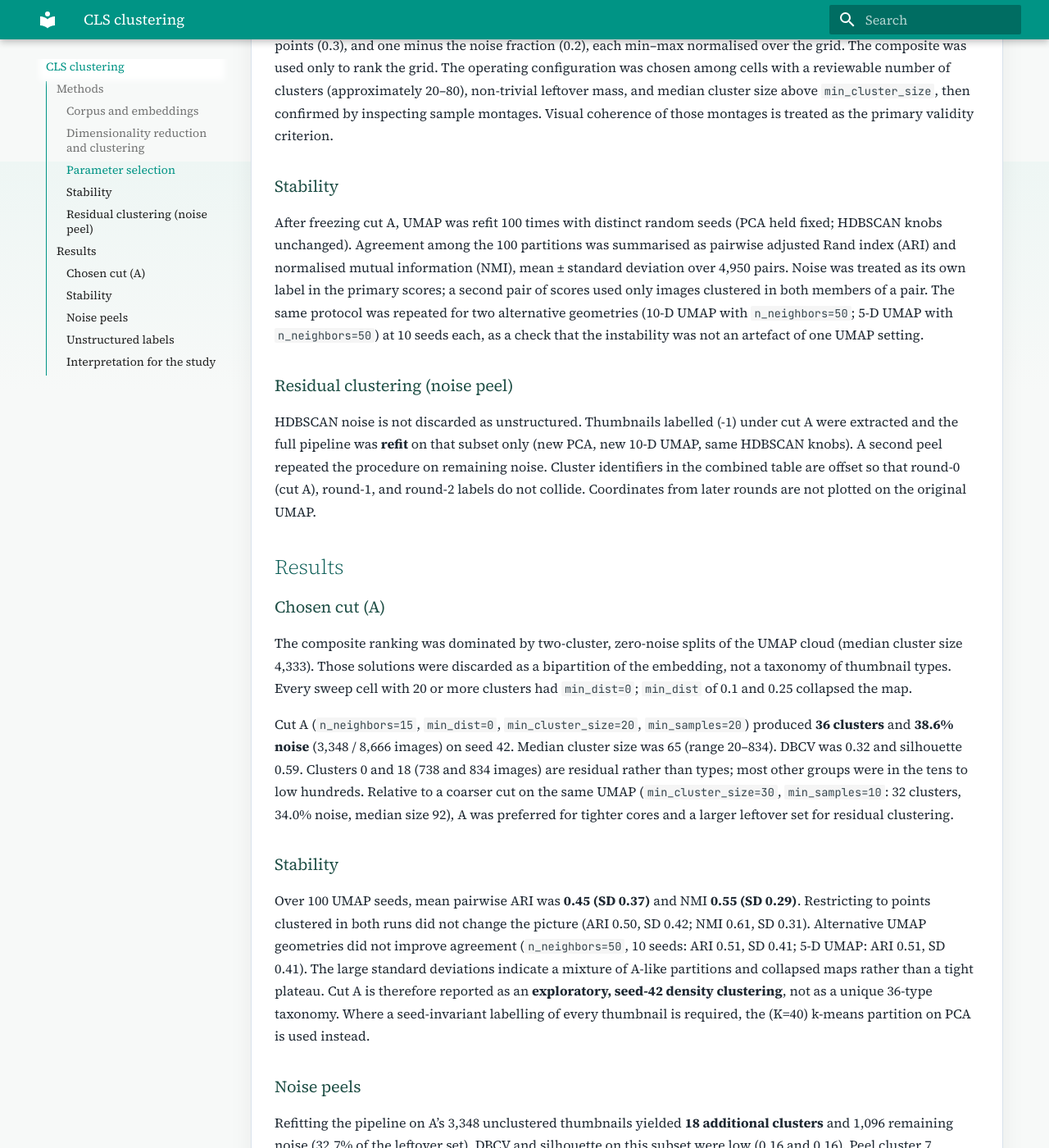
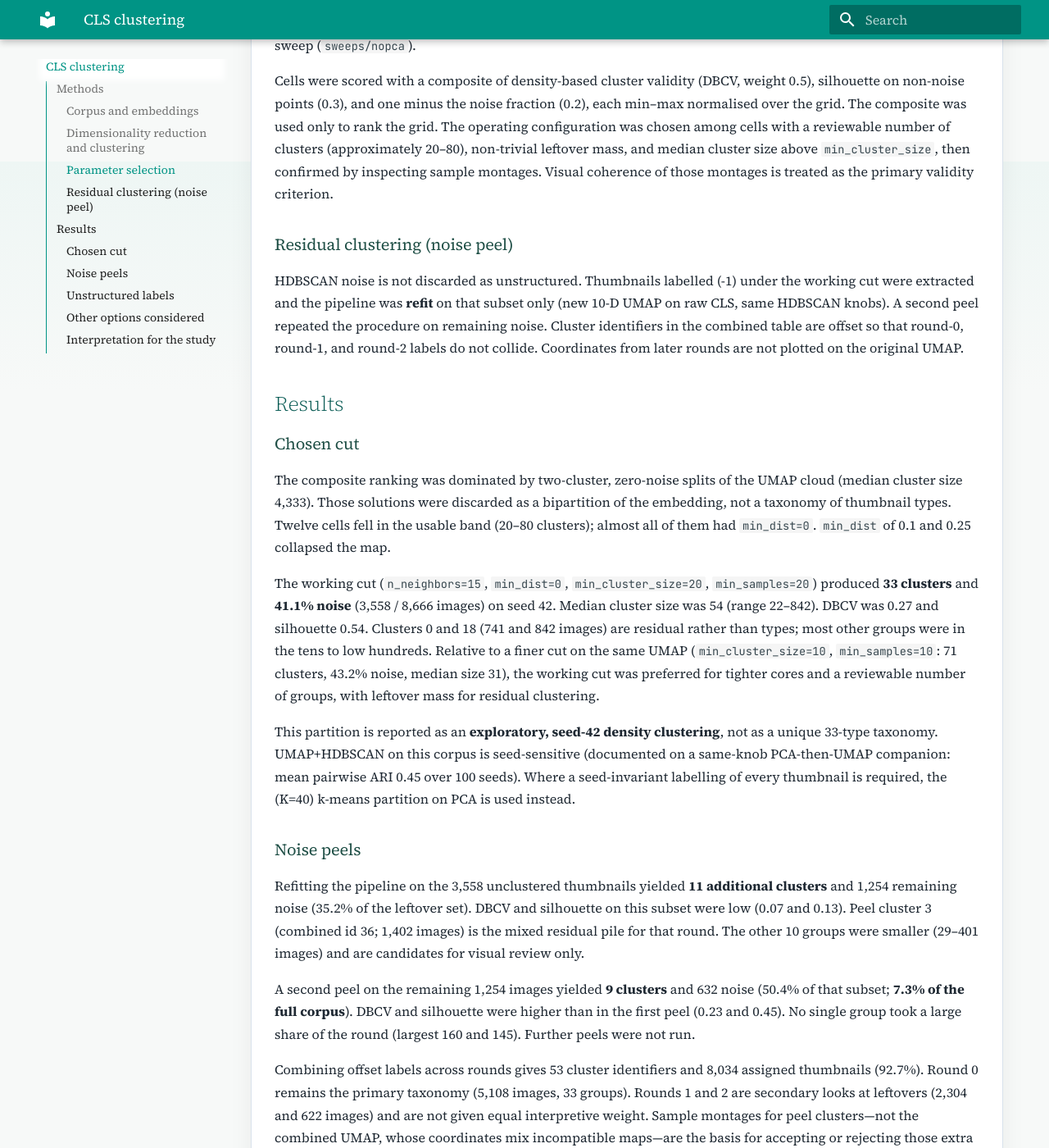
Before and after one commit to lyashevska/thmbnails, an MkDocs documentation site: the page built from docs/cls_clustering.md, in a window 1280 px wide and 1400 px high, scrolled down 1203 px. Shown: the whole window at 82% size. Built offline with MkDocs 1.6.1 and Material for MkDocs 9.7.7, drawn with Linux system fonts in a browser that asks for light colours; some of the changed text lies outside the part shown.

Commit message:
Rewrite CLS clustering methods around the no-PCA working cut
Document UMAP-HDBSCAN on raw CLS, the nopca sweep and peels, and
keep PCA-UMAP, PCA-HDBSCAN, and k-means as brief alternatives.

```diff
--- a/docs/cls_clustering.md
+++ b/docs/cls_clustering.md
@@ -1,6 +1,6 @@
 # CLS embedding clustering: methods and results
 
-Short write-up for the thumbnail-level (CLS) density clustering. Figures to inspect: `data/dinov3_cls_clusters/sweep-A-n15-mcs20-ms20/umap.png` and `samples/cluster_*/_grid.jpg`; peel grids under `sweep-A-n15-mcs20-ms20-r1/` and `-r2/`. Run log: [dinov3_runs.md](dinov3_runs.md).
+Short write-up for the thumbnail-level (CLS) density clustering. Figures to inspect: `data/dinov3_cls_clusters/nopca-n15-mcs20-ms20/umap.png` and `samples/cluster_*/_grid.jpg`; peel grids under `nopca-n15-mcs20-ms20-r1/` and `-r2/`. Run log: [dinov3_runs.md](dinov3_runs.md).
 
 ## Methods
 
@@ -12,61 +12,63 @@
 
 ### Dimensionality reduction and clustering
 
-CLS vectors are reduced with PCA (50 components, 59.0% of variance retained, random state 42). Density clustering is performed in a 10-dimensional UMAP embedding of that PCA space (cosine metric, `n_neighbors=15`, `min_dist=0`, random state 42). A separate two-dimensional UMAP with the same neighbourhood parameters is used only for visualisation, not for assigning labels.
+Density clustering is performed in a 10-dimensional UMAP embedding of the raw 1024-D CLS vectors (cosine metric, `n_neighbors=15`, `min_dist=0`, random state 42). There is no PCA step. A separate two-dimensional UMAP with the same neighbourhood parameters is used only for visualisation, not for assigning labels.
 
-HDBSCAN is fit in the 10-D UMAP with Euclidean distance, excess-of-mass cluster selection, `min_cluster_size=20`, and `min_samples=20`. Points not assigned to a cluster are labelled noise (\(-1\)) and are treated as unstructured. In addition, after inspecting sample montages, oversized mixed groups (a large share of a round’s mass, visually heterogeneous) are treated as **residual / unstructured clusters**, not as thumbnail types. This configuration is referred to below as **cut A**.
+HDBSCAN is fit in the 10-D UMAP with Euclidean distance, excess-of-mass cluster selection, `min_cluster_size=20`, and `min_samples=20`. Points not assigned to a cluster are labelled noise (\(-1\)) and are treated as unstructured. In addition, after inspecting sample montages, oversized mixed groups (a large share of a round’s mass, visually heterogeneous) are treated as **residual / unstructured clusters**, not as thumbnail types. This configuration is the working cut (`nopca-n15-mcs20-ms20`).
 
+HDBSCAN on 50-D PCA, PCA then UMAP then HDBSCAN, and \(K=40\) k-means on PCA were also run. They are not the operating typology; see [Other options considered](#other-options-considered).
 
 ### Parameter selection
 
-UMAP neighbourhood size (`n_neighbors` ∈ {15, 30, 50}), UMAP `min_dist` ∈ {0.0, 0.1, 0.25}, and HDBSCAN `min_cluster_size` ∈ {10, 20, 30, 50} and `min_samples` ∈ {5, 10, \(\min\_cluster\_size\)} were crossed (99 unique cells after dropping duplicate `min_samples` pairs). Each cell used the same PCA, 10-D UMAP clustering space, and excess-of-mass HDBSCAN. Two-dimensional plots and thumbnail grids were not generated during the sweep.
+UMAP neighbourhood size (`n_neighbors` ∈ {15, 30, 50}), UMAP `min_dist` ∈ {0.0, 0.1, 0.25}, and HDBSCAN `min_cluster_size` ∈ {10, 20, 30, 50} and `min_samples` ∈ {5, 10, \(\min\_cluster\_size\)} were crossed (99 unique cells after dropping duplicate `min_samples` pairs). Each cell used raw CLS as the UMAP source, a 10-D UMAP clustering space, and excess-of-mass HDBSCAN. Two-dimensional plots and thumbnail grids were not generated during the sweep (`sweeps/nopca`).
 
 Cells were scored with a composite of density-based cluster validity (DBCV, weight 0.5), silhouette on non-noise points (0.3), and one minus the noise fraction (0.2), each min–max normalised over the grid. The composite was used only to rank the grid. The operating configuration was chosen among cells with a reviewable number of clusters (approximately 20–80), non-trivial leftover mass, and median cluster size above `min_cluster_size`, then confirmed by inspecting sample montages. Visual coherence of those montages is treated as the primary validity criterion.
 
-### Stability
-
-After freezing cut A, UMAP was refit 100 times with distinct random seeds (PCA held fixed; HDBSCAN knobs unchanged). Agreement among the 100 partitions was summarised as pairwise adjusted Rand index (ARI) and normalised mutual information (NMI), mean ± standard deviation over 4,950 pairs. Noise was treated as its own label in the primary scores; a second pair of scores used only images clustered in both members of a pair. The same protocol was repeated for two alternative geometries (10-D UMAP with `n_neighbors=50`; 5-D UMAP with `n_neighbors=50`) at 10 seeds each, as a check that the instability was not an artefact of one UMAP setting.
-
 ### Residual clustering (noise peel)
 
-HDBSCAN noise is not discarded as unstructured. Thumbnails labelled \(-1\) under cut A were extracted and the full pipeline was **refit** on that subset only (new PCA, new 10-D UMAP, same HDBSCAN knobs). A second peel repeated the procedure on remaining noise. Cluster identifiers in the combined table are offset so that round-0 (cut A), round-1, and round-2 labels do not collide. Coordinates from later rounds are not plotted on the original UMAP.
+HDBSCAN noise is not discarded as unstructured. Thumbnails labelled \(-1\) under the working cut were extracted and the pipeline was **refit** on that subset only (new 10-D UMAP on raw CLS, same HDBSCAN knobs). A second peel repeated the procedure on remaining noise. Cluster identifiers in the combined table are offset so that round-0, round-1, and round-2 labels do not collide. Coordinates from later rounds are not plotted on the original UMAP.
 
 ## Results
 
-### Chosen cut (A)
+### Chosen cut
 
-The composite ranking was dominated by two-cluster, zero-noise splits of the UMAP cloud (median cluster size 4,333). Those solutions were discarded as a bipartition of the embedding, not a taxonomy of thumbnail types. Every sweep cell with 20 or more clusters had `min_dist=0`; `min_dist` of 0.1 and 0.25 collapsed the map.
+The composite ranking was dominated by two-cluster, zero-noise splits of the UMAP cloud (median cluster size 4,333). Those solutions were discarded as a bipartition of the embedding, not a taxonomy of thumbnail types. Twelve cells fell in the usable band (20–80 clusters); almost all of them had `min_dist=0`. `min_dist` of 0.1 and 0.25 collapsed the map.
 
-Cut A (`n_neighbors=15`, `min_dist=0`, `min_cluster_size=20`, `min_samples=20`) produced **36 clusters** and **38.6% noise** (3,348 / 8,666 images) on seed 42. Median cluster size was 65 (range 20–834). DBCV was 0.32 and silhouette 0.59. Clusters 0 and 18 (738 and 834 images) are residual rather than types; most other groups were in the tens to low hundreds. Relative to a coarser cut on the same UMAP (`min_cluster_size=30`, `min_samples=10`: 32 clusters, 34.0% noise, median size 92), A was preferred for tighter cores and a larger leftover set for residual clustering.
+The working cut (`n_neighbors=15`, `min_dist=0`, `min_cluster_size=20`, `min_samples=20`) produced **33 clusters** and **41.1% noise** (3,558 / 8,666 images) on seed 42. Median cluster size was 54 (range 22–842). DBCV was 0.27 and silhouette 0.54. Clusters 0 and 18 (741 and 842 images) are residual rather than types; most other groups were in the tens to low hundreds. Relative to a finer cut on the same UMAP (`min_cluster_size=10`, `min_samples=10`: 71 clusters, 43.2% noise, median size 31), the working cut was preferred for tighter cores and a reviewable number of groups, with leftover mass for residual clustering.
 
-### Stability
-
-Over 100 UMAP seeds, mean pairwise ARI was **0.45 (SD 0.37)** and NMI **0.55 (SD 0.29)**. Restricting to points clustered in both runs did not change the picture (ARI 0.50, SD 0.42; NMI 0.61, SD 0.31). Alternative UMAP geometries did not improve agreement (`n_neighbors=50`, 10 seeds: ARI 0.51, SD 0.41; 5-D UMAP: ARI 0.51, SD 0.41). The large standard deviations indicate a mixture of A-like partitions and collapsed maps rather than a tight plateau. Cut A is therefore reported as an **exploratory, seed-42 density clustering**, not as a unique 36-type taxonomy. Where a seed-invariant labelling of every thumbnail is required, the \(K=40\) k-means partition on PCA is used instead.
+This partition is reported as an **exploratory, seed-42 density clustering**, not as a unique 33-type taxonomy. UMAP+HDBSCAN on this corpus is seed-sensitive (documented on a same-knob PCA-then-UMAP companion: mean pairwise ARI 0.45 over 100 seeds). Where a seed-invariant labelling of every thumbnail is required, the \(K=40\) k-means partition on PCA is used instead.
 
 ### Noise peels
 
-Refitting the pipeline on A’s 3,348 unclustered thumbnails yielded **18 additional clusters** and 1,096 remaining noise (32.7% of the leftover set). DBCV and silhouette on this subset were low (0.16 and 0.16). Peel cluster 7 (combined id 43; 1,231 images) is the mixed residual pile for that round. The other 17 groups were small (27–207 images) and are candidates for visual review only.
+Refitting the pipeline on the 3,558 unclustered thumbnails yielded **11 additional clusters** and 1,254 remaining noise (35.2% of the leftover set). DBCV and silhouette on this subset were low (0.07 and 0.13). Peel cluster 3 (combined id 36; 1,402 images) is the mixed residual pile for that round. The other 10 groups were smaller (29–401 images) and are candidates for visual review only.
 
-A second peel on the remaining 1,096 images yielded **6 clusters** and 316 noise (28.8% of that subset; **3.6% of the full corpus**). DBCV and silhouette were higher than in the first peel (0.36 and 0.38), consistent with a smaller leftover pool. Peel cluster 1 (combined id 55; 346 images) is the residual pile for that round. Further peels were not run.
+A second peel on the remaining 1,254 images yielded **9 clusters** and 632 noise (50.4% of that subset; **7.3% of the full corpus**). DBCV and silhouette were higher than in the first peel (0.23 and 0.45). No single group took a large share of the round (largest 160 and 145). Further peels were not run.
 
-Combining offset labels across rounds gives 60 cluster identifiers and 8,350 assigned thumbnails (96.4%). Round 0 (cut A) remains the primary taxonomy (5,318 images, 36 groups). Rounds 1 and 2 are secondary looks at leftovers (2,252 and 780 images) and are not given equal interpretive weight. Sample montages for peel clusters—not the combined UMAP, whose coordinates mix incompatible maps—are the basis for accepting or rejecting those extra groups.
+Combining offset labels across rounds gives 53 cluster identifiers and 8,034 assigned thumbnails (92.7%). Round 0 remains the primary taxonomy (5,108 images, 33 groups). Rounds 1 and 2 are secondary looks at leftovers (2,304 and 622 images) and are not given equal interpretive weight. Sample montages for peel clusters—not the combined UMAP, whose coordinates mix incompatible maps—are the basis for accepting or rejecting those extra groups.
 
 ### Unstructured labels
 
-HDBSCAN noise (\(-1\)) is unstructured by construction. The following **assigned** clusters are also treated as unstructured residual mass (size plus mixed montages), not as named thumbnail types. Folder ids are those in `samples/cluster_<id>/`; combined ids are those in `sweep-A-n15-mcs20-ms20-peels/combined_assignments.csv`.
+HDBSCAN noise (\(-1\)) is unstructured by construction. The following **assigned** clusters are also treated as unstructured residual mass (size plus mixed montages), not as named thumbnail types. Folder ids are those in `samples/cluster_<id>/`; combined ids are those in `nopca-n15-mcs20-ms20-peels/combined_assignments.csv`.
 
 | Round | Run folder | Folder id | Combined id | n | Share |
 |-------|------------|----------:|------------:|--:|-------|
-| 0 | `sweep-A-n15-mcs20-ms20` | −1 (noise) | −1 | 3,348 then peeled | 38.6% of corpus before peels |
-| 0 | same | **0** | **0** | 738 | 8.5% of corpus |
-| 0 | same | **18** | **18** | 834 | 9.6% of corpus |
-| 1 | `sweep-A-n15-mcs20-ms20-r1` | **7** | **43** | 1,231 | 36.8% of r1 input; 14.2% of corpus |
-| 1 | same | −1 (noise) | (peeled in r2) | 1,096 | 32.7% of r1 input |
-| 2 | `sweep-A-n15-mcs20-ms20-r2` | **1** | **55** | 346 | 31.6% of r2 input; 4.0% of corpus |
-| 2 | same | −1 (noise) | **−1** | 316 | 3.6% of corpus (final leftover) |
+| 0 | `nopca-n15-mcs20-ms20` | −1 (noise) | −1 | 3,558 then peeled | 41.1% of corpus before peels |
+| 0 | same | **0** | **0** | 741 | 8.6% of corpus |
+| 0 | same | **18** | **18** | 842 | 9.7% of corpus |
+| 1 | `nopca-n15-mcs20-ms20-r1` | **3** | **36** | 1,402 | 39.4% of r1 input; 16.2% of corpus |
+| 1 | same | −1 (noise) | (peeled in r2) | 1,254 | 35.2% of r1 input |
+| 2 | `nopca-n15-mcs20-ms20-r2` | −1 (noise) | **−1** | 632 | 7.3% of corpus (final leftover) |
 
-After two peels, final unstructured mass is: remaining noise 316; residual clusters 0, 18, 43, and 55 (738 + 834 + 1,231 + 346 = 3,149); **3,465 / 8,666 images (40.0%)** if those residual clusters are counted with noise. Interpretive analysis of visual types should use the other A clusters (and, where montages support it, r1 folders other than 7 and r2 folders other than 1).
+After two peels, final unstructured mass is: remaining noise 632; residual clusters 0, 18, and 36 (741 + 842 + 1,402 = 2,985); **3,617 / 8,666 images (41.7%)** if those residual clusters are counted with noise. Interpretive analysis of visual types should use the other round-0 clusters (and, where montages support it, r1 folders other than 3 and the r2 folders).
+
+### Other options considered
+
+Three alternatives were fit on the same embeddings and are not used as the operating typology.
+
+- **HDBSCAN in 50-D PCA** (`hdbscan-eom-vitl`): 539 clusters, 69.2% noise, mostly size-3 groups. Density clustering in that Euclidean space did not yield a usable thumbnail typology, which is why UMAP is used to reshape neighbourhoods before HDBSCAN.
+- **PCA (50 components, 59% variance) then 10-D UMAP then HDBSCAN**, independently tuned on the same 99-cell grid (`sweep-A-n15-mcs20-ms20`): the usable-band winner used the **same knobs** as the working cut (36 clusters, 38.6% noise). Assigned-only ARI versus the no-PCA cut was 0.90. Native UMAP validity was slightly higher with PCA; silhouette in the original CLS space was slightly higher without it. The extra linear reduction was dropped as unnecessary for the primary cut.
+- **\(K=40\) k-means on PCA** (`kmeans-k40-vitl`): a deterministic, 0% noise partition of the full corpus, used when every thumbnail must receive a label.
 
 ### Interpretation for the study
 
-Density clustering of DINOv3 CLS embeddings recovers a moderate number of recurring thumbnail regimes without using titles or VLM labels. The first-pass cut leaves a large unclustered remainder by design; successive peels show that some additional local structure exists among leftovers, alongside large mixed residuals. Because UMAP+HDBSCAN partitions are seed-sensitive on this corpus, claims about specific visual types should be grounded in the seed-42 montages of cut A (and, where grids support it, in the smaller peel folders), and should not be stated as a unique or fully reproducible typology of the 8,666 images.
+Density clustering of DINOv3 CLS embeddings recovers a moderate number of recurring thumbnail regimes without using titles or VLM labels. The first-pass cut leaves a large unclustered remainder by design; successive peels show that some additional local structure exists among leftovers, alongside large mixed residuals. Because UMAP+HDBSCAN partitions are seed-sensitive on this corpus, claims about specific visual types should be grounded in the seed-42 montages of the working cut (and, where grids support it, in the smaller peel folders), and should not be stated as a unique or fully reproducible typology of the 8,666 images.
```
Also changed, not shown: docs/methods.md (+1 -1 lines).
